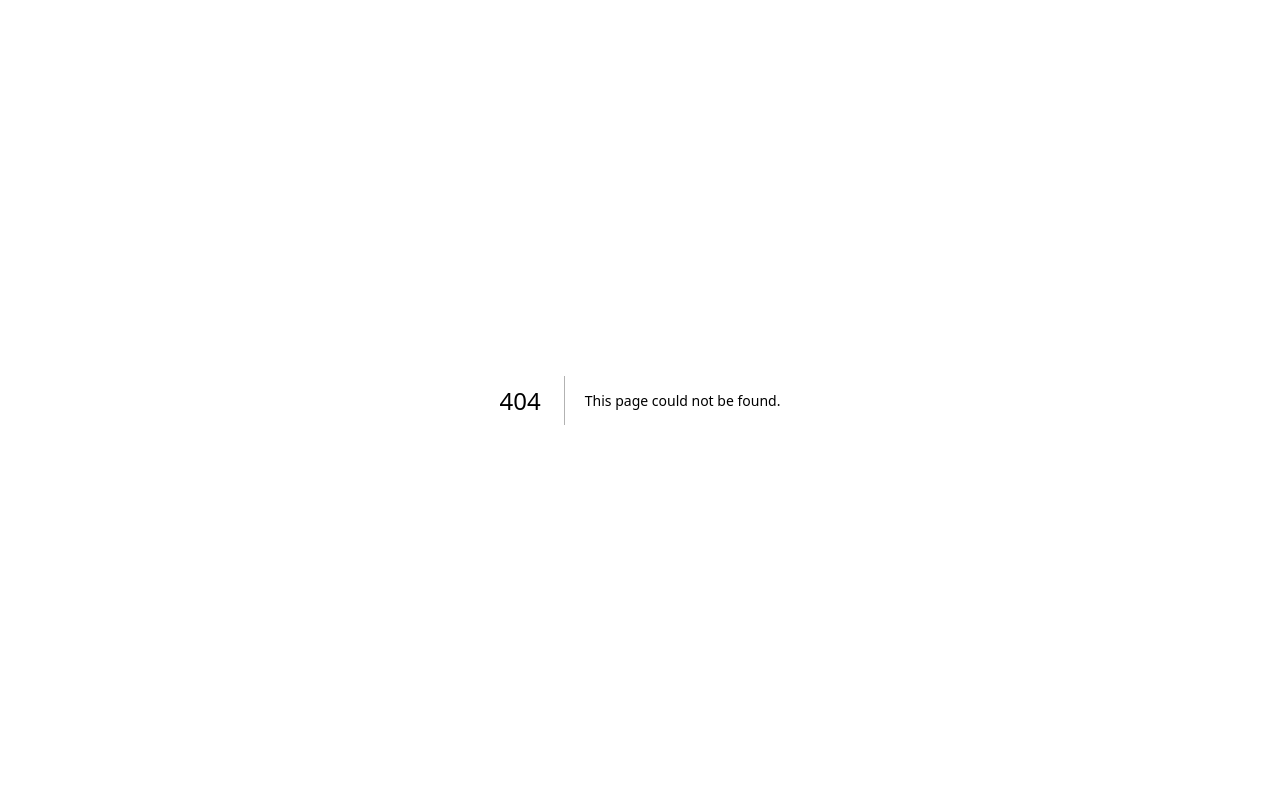
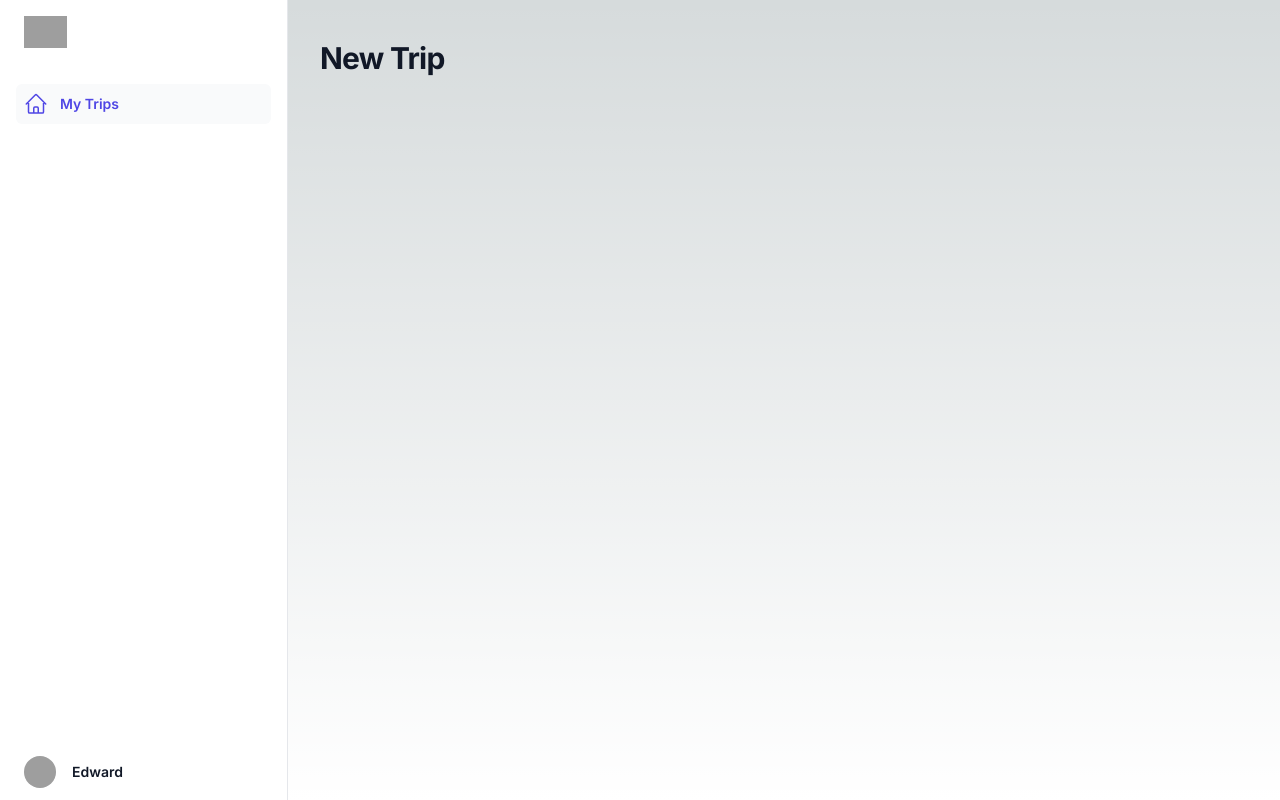
Before and after one commit to dock90/magical-trip-planner, a Next.js app: page /new-trip in a window 1280 px wide. Before the commit this address had no page. Built offline with nearby package versions, Linux system fonts and the light colour scheme; grey boxes are pictures that could not be loaded.

Commit message:
Setup trips route

```diff
--- /dev/null
+++ b/app/new-trip/page.tsx
@@ -0,0 +1,15 @@
+import { Layout } from '@/components/layout'
+
+export default function NewTrip() {
+    return (
+        <Layout>
+            <div className="md:flex md:items-center md:justify-between">
+                <div className="min-w-0 flex-1">
+                    <h2 className="text-2xl font-bold leading-7 text-gray-900 sm:truncate sm:text-3xl sm:tracking-tight">
+                        New Trip
+                    </h2>
+                </div>
+            </div>
+        </Layout>
+    )
+}
--- a/app/page.tsx
+++ b/app/page.tsx
@@ -1,4 +1,5 @@
-import { Layout } from '../components/layout'
+import Link from 'next/link'
+import { Layout } from '@/components/layout'
 
 export default function Home() {
   return (
@@ -16,12 +17,14 @@ export default function Home() {
           >
             Edit
           </button> */}
+          <Link href="/new-trip">
             <button
               type="button"
               className="ml-3 inline-flex items-center rounded-md bg-indigo-600 px-3 py-2 text-sm font-semibold text-white shadow-sm hover:bg-indigo-700 focus-visible:outline focus-visible:outline-2 focus-visible:outline-offset-2 focus-visible:outline-indigo-600"
             >
               New Trip
             </button>
+          </Link>
         </div>
       </div>
     </Layout>
--- a/components/layout.tsx
+++ b/components/layout.tsx
@@ -14,7 +14,7 @@ import {
 } from '@heroicons/react/24/outline'
 
 const navigation = [
-    { name: 'My Trips', href: '#', icon: HomeIcon, current: true },
+    { name: 'My Trips', href: '/', icon: HomeIcon, current: true },
     // { name: 'Team', href: '#', icon: UsersIcon, current: false },
     // { name: 'Projects', href: '#', icon: FolderIcon, current: false },
     // { name: 'Calendar', href: '#', icon: CalendarIcon, current: false },
@@ -235,7 +235,7 @@ export function Layout({ children }) {
                                             alt=""
                                         />
                                         <span className="sr-only">Your profile</span>
-                                        <span aria-hidden="true">Tom Cook</span>
+                                        <span aria-hidden="true">Edward</span>
                                     </a>
                                 </li>
                             </ul>
```
Lines whose indentation alone changed are shown as unchanged.
